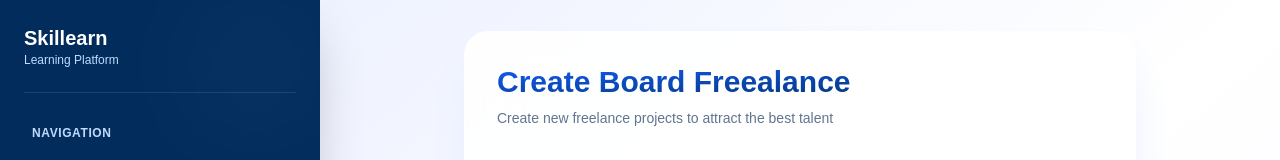
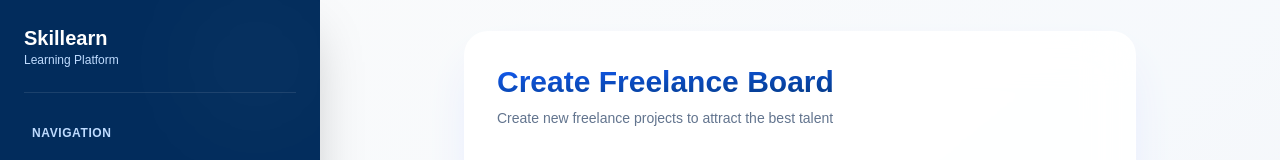
Before and after one commit to Ngabers-kh/fe-skill-nextjs, a Next.js app: page /dashboard/board/addfl in a window 1280 px wide. Shown: the top 160 px of the page. Built offline with nearby package versions, Linux system fonts and the light colour scheme.

Commit message:
feat(addfl): update color bg, card & update title

```diff
--- a/app/dashboard/board/addfl/page.tsx
+++ b/app/dashboard/board/addfl/page.tsx
@@ -111,7 +111,7 @@ export default function AddBoardFreelancePage() {
   };
 
   return (
-    <div className="w-full min-h-screen bg-gradient-to-br from-indigo-50 via-white to-purple-50 flex justify-center items-center p-4">
+    <div className="w-full min-h-screen bg-gradient-to-br from-gray-50 via-blue-50/30 to-gray-100 flex justify-center items-center p-4">
       <form
         onSubmit={handleSubmit}
         className="w-full max-w-2xl bg-white/90 backdrop-blur-xl p-8 rounded-3xl shadow-2xl shadow-indigo-100 border border-white/20"
@@ -119,7 +119,7 @@ export default function AddBoardFreelancePage() {
         {/* Header */}
         <div className="mb-8">
           <h1 className="text-3xl font-bold bg-gradient-to-br from-blue-600 to-[rgb(2,44,92)] bg-clip-text text-transparent mb-2">
-            Create Board Freealance
+            Create Freelance Board
           </h1>
           <p className="text-sm text-slate-500">
             Create new freelance projects to attract the best talent
```
